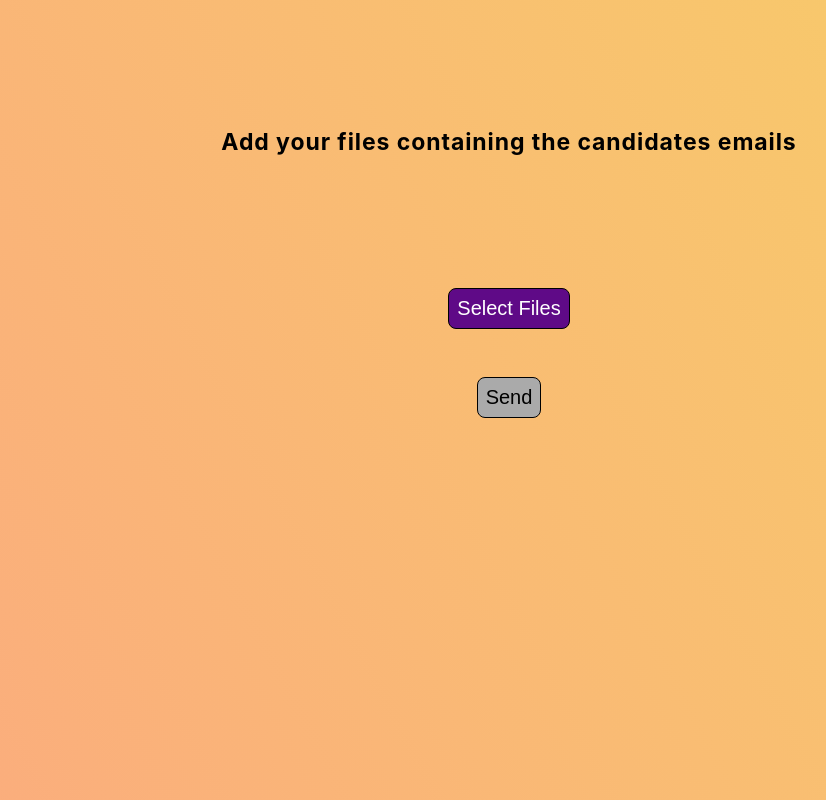
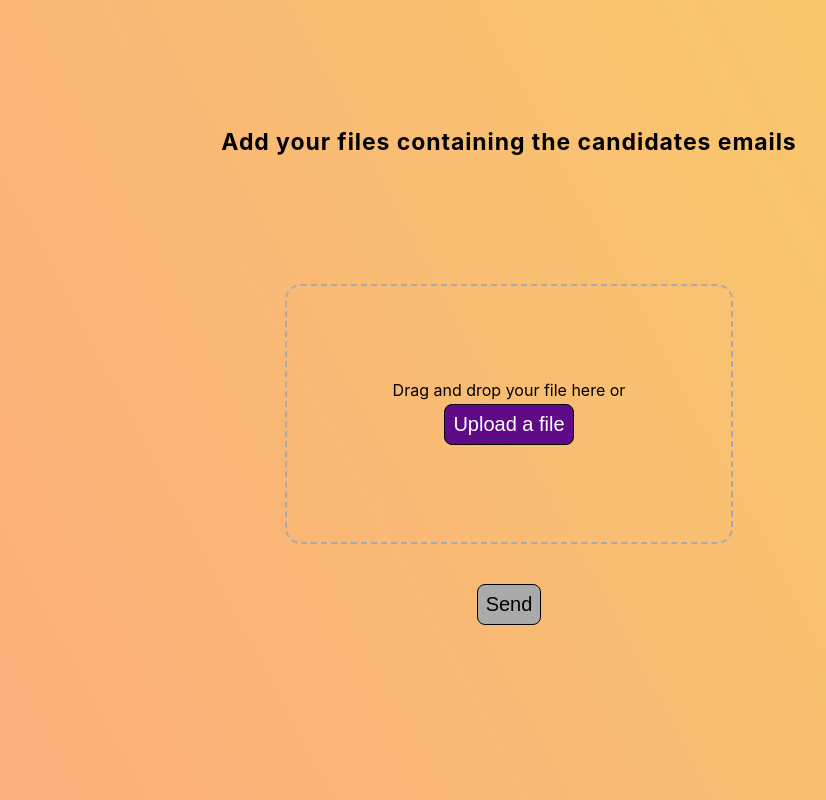
Before and after one commit to Nair00/togglhire-homework, a React (Create React App) app in the folder frontend/: page / in a window 1280 px wide. Shown: the whole page, without its empty margins (131-957 px from the left). Built offline with nearby package versions, Linux system fonts and the light colour scheme; a web font is replaced by a local one.

Commit message:
Add drag and drop

```diff
--- a/frontend/src/components/browse-section/BrowseSection.css
+++ b/frontend/src/components/browse-section/BrowseSection.css
@@ -3,7 +3,3 @@
   flex-direction: column;
   align-items: center;
 }
-
-.browse_section_files_input {
-  display: none;
-}
--- a/frontend/src/components/browse-section/BrowseSection.tsx
+++ b/frontend/src/components/browse-section/BrowseSection.tsx
@@ -8,6 +8,7 @@ import "./BrowseSection.css";
 import { postSendEmails } from "src/api";
 import Alert from "../alert/Alert";
 import { PostSendEmailsResponse } from "src/api/api.types";
+import DragAndDrop from "./drag-and-drop/DragAndDrop";
 
 interface BrowseSectionProps {}
 
@@ -34,11 +35,6 @@ const BrowseSection: React.FC<BrowseSectionProps> = () => {
   // Closes the alert on click
   const closeAlert = () => {
     setAlertMessage(null);
-  };
-
-  // Ties the click of the Browse button to the hidden input element
-  const onBrowseClick = () => {
-    inputRef.current?.click();
   };
 
   const onFileReadFailure = (index: number) => {
@@ -92,15 +88,13 @@ const BrowseSection: React.FC<BrowseSectionProps> = () => {
   );
 
   // Disables buttons while loading the new files, every time the input value changes
-  const handleInputChange: React.ChangeEventHandler<HTMLInputElement> =
-    useCallback(
-      (event) => {
-        if (event.target.files) {
+  const handleInputChange = useCallback(
+    (uploadedFiles: FileList) => {
       setIsDisabled(true);
 
       const files = [];
-          for (let i = 0; i < (event.target.files.length ?? 0); i++) {
-            files.push(event.target.files[i]);
+      for (let i = 0; i < (uploadedFiles.length ?? 0); i++) {
+        files.push(uploadedFiles[i]);
       }
       loadEmails(files);
       setFileStates(
@@ -108,7 +102,6 @@ const BrowseSection: React.FC<BrowseSectionProps> = () => {
           return { name: file.name, state: "loading" };
         })
       );
-        }
     },
     [loadEmails, setFileStates]
   );
@@ -153,22 +146,7 @@ const BrowseSection: React.FC<BrowseSectionProps> = () => {
 
   return (
     <div className="browse_section">
-      <Button
-        onClick={onBrowseClick}
-        isDisabled={isDisabled}
-        title={"Select Files"}
-      />
-      <input
-        ref={inputRef}
-        id="files"
-        type="file"
-        multiple
-        accept={"text/txt"}
-        onChange={handleInputChange}
-        className="browse_section_files_input"
-        disabled={isDisabled}
-        value={inputValueRef.current}
-      />
+      <DragAndDrop handleFiles={handleInputChange} refOverride={inputRef} />
       <FilesPreview files={fileStates} />
       <Button
         onClick={handleSubmit}
--- /dev/null
+++ b/frontend/src/components/browse-section/drag-and-drop/DragAndDrop.css
@@ -0,0 +1,37 @@
+.drag_and_drop_form {
+  height: 16rem;
+  width: 28rem;
+  max-width: 100%;
+  text-align: center;
+  position: relative;
+}
+
+.drag_and_drop_input {
+  display: none;
+}
+
+.drag_and_drop_label {
+  height: 100%;
+  display: flex;
+  align-items: center;
+  justify-content: center;
+  border-width: 2px;
+  border-radius: 1rem;
+  border-style: dashed;
+  border-color: var(--color-disabled);
+}
+
+.drag_and_drop_label#drag-active {
+  background-color: #ffffff40;
+}
+
+.drag_and_drop_element {
+  position: absolute;
+  width: 100%;
+  height: 100%;
+  border-radius: 1rem;
+  top: 0px;
+  right: 0px;
+  bottom: 0px;
+  left: 0px;
+}
--- /dev/null
+++ b/frontend/src/components/browse-section/drag-and-drop/DragAndDrop.tsx
@@ -0,0 +1,96 @@
+import React from "react";
+import { Button } from "../components/button/Button";
+import "./DragAndDrop.css";
+
+interface DragAndDropProps {
+  /**
+   * Handles the files when dropped or when the upload button is clicked
+   */
+  handleFiles: (files: FileList) => void;
+  /**
+   * Overrides the current ref in case it's needed for external control
+   * Eg: clearing input
+   */
+  refOverride?: React.RefObject<HTMLInputElement>;
+}
+
+const DragAndDrop: React.FC<DragAndDropProps> = ({
+  handleFiles,
+  refOverride,
+}) => {
+  const [dragActive, setDragActive] = React.useState(false);
+
+  const inputRef = React.useRef<HTMLInputElement>(null);
+  const ref = refOverride ?? inputRef;
+
+  // Handle drag events
+  const handleDrag = (e: React.DragEvent<HTMLDivElement | HTMLFormElement>) => {
+    e.preventDefault();
+    e.stopPropagation();
+    if (e.type === "dragenter" || e.type === "dragover") {
+      setDragActive(true);
+    } else if (e.type === "dragleave") {
+      setDragActive(false);
+    }
+  };
+
+  // Triggers when file is dropped
+  const handleDrop = (e: React.DragEvent<HTMLDivElement>) => {
+    e.preventDefault();
+    e.stopPropagation();
+    setDragActive(false);
+    if (e.dataTransfer.files && e.dataTransfer.files[0]) {
+      handleFiles(e.dataTransfer.files);
+    }
+  };
+
+  // Triggers when file is selected with click
+  const handleChange: React.ChangeEventHandler<HTMLInputElement> = (e) => {
+    e.preventDefault();
+    if (e.target.files && e.target.files[0]) {
+      handleFiles(e.target.files);
+    }
+  };
+
+  // Triggers the input when the button is clicked
+  const onButtonClick = () => {
+    ref.current?.click();
+  };
+
+  return (
+    <form
+      className={"drag_and_drop_form"}
+      onDragEnter={handleDrag}
+      onSubmit={(e) => e.preventDefault()}
+    >
+      <input
+        ref={ref}
+        type="file"
+        className={"drag_and_drop_input"}
+        multiple={true}
+        onChange={handleChange}
+      />
+      <label
+        className={"drag_and_drop_label"}
+        htmlFor="input-file-upload"
+        id={dragActive ? "drag-active" : ""}
+      >
+        <div>
+          <p>{"Drag and drop your file here or"}</p>
+          <Button onClick={onButtonClick} title={"Upload a file"} />
+        </div>
+      </label>
+      {dragActive && (
+        <div
+          className={"drag_and_drop_element"}
+          onDragEnter={handleDrag}
+          onDragLeave={handleDrag}
+          onDragOver={handleDrag}
+          onDrop={handleDrop}
+        ></div>
+      )}
+    </form>
+  );
+};
+
+export default DragAndDrop;
```
Lines whose indentation alone changed are shown as unchanged.
